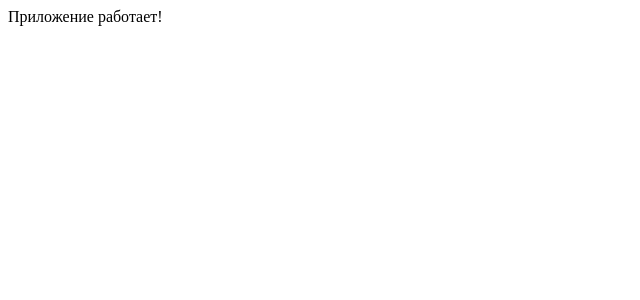
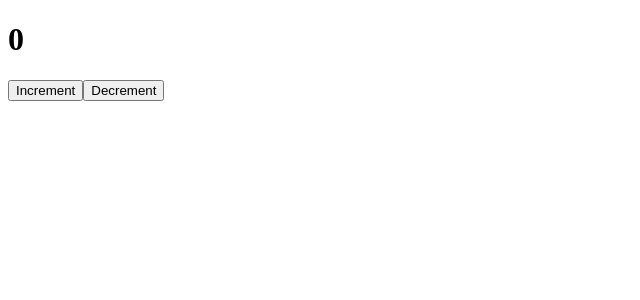
Before and after one commit to ArtemBakhmatov/react_project, a React (Create React App) app: page / in a window 1280 px wide. Shown: the top 300 px of the page, without its empty margins (0-640 px from the left). Built offline with nearby package versions, Linux system fonts and the light colour scheme.

Commit message:
Состояние useState

```diff
--- a/src/App.js
+++ b/src/App.js
@@ -1,8 +1,19 @@
-import React from "react";
+import React, { useState } from "react";
 function App() {
+	const [likes, setLikes] = useState(0);
+
+	function increment() {
+		setLikes(likes + 1);
+	}
+
+	function decrement() {
+		setLikes(likes - 1);
+	}
 	return (
 		<div className="App">
-			Приложение работает!
+			<h1>{likes}</h1>
+			<button onClick={increment}>Increment</button>
+			<button onClick={decrement}>Decrement</button>
 		</div>
 	);
 }
```
